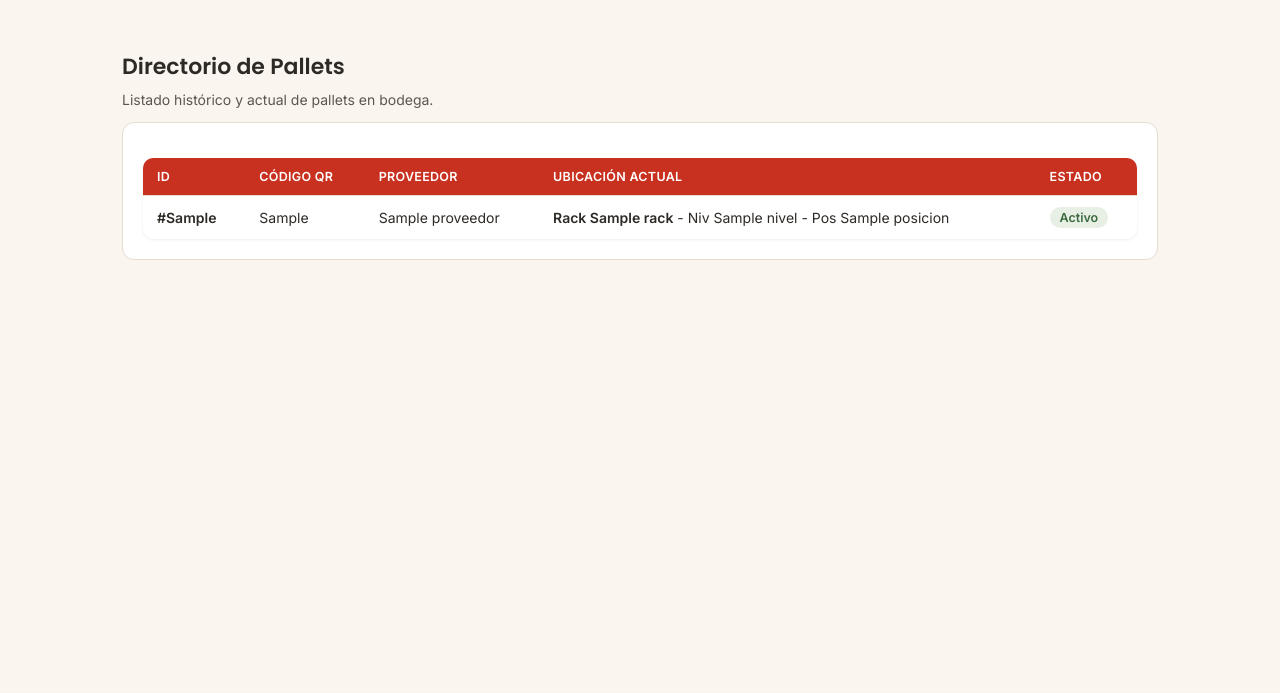
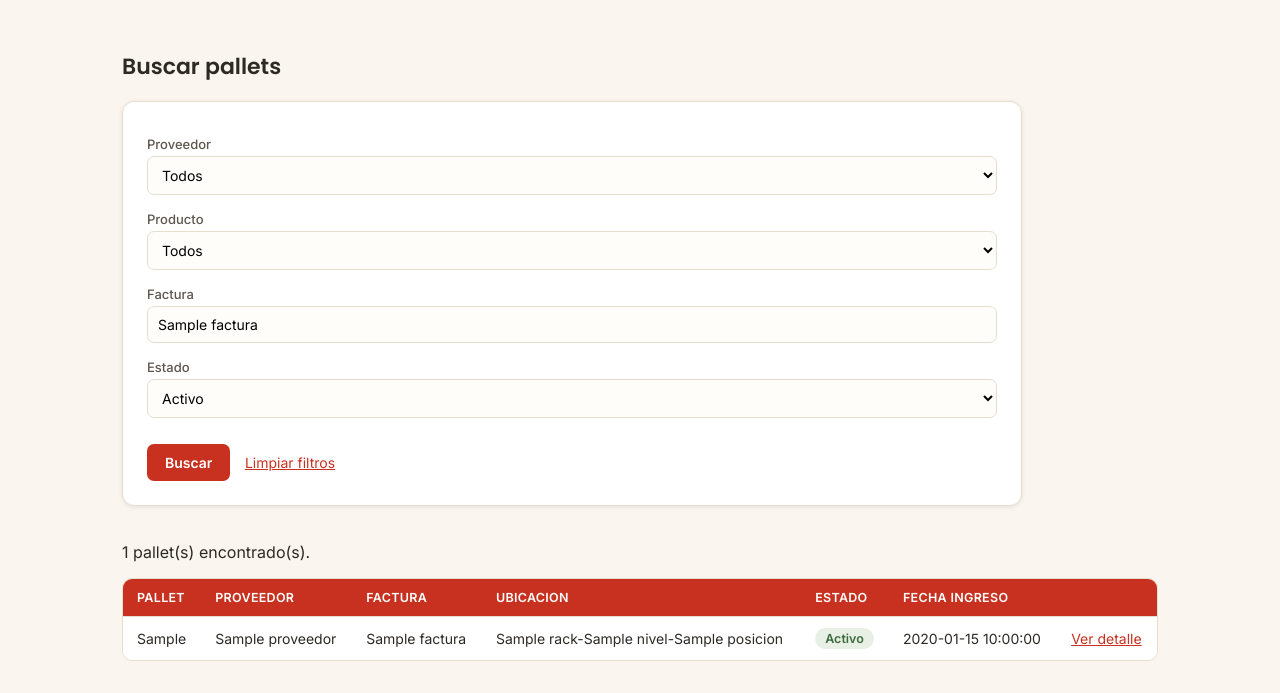
Before and after one commit to sarojasgarrido/Hc-alimentos-, a Flask app: template templates/buscar_pallets.html in a window 1280 px wide. Shown: the part 108-801 px from the top of the page. Before the commit the page ends 368 px from the top, so only its background shows below. Run offline with Flask 3, Linux system fonts and the light colour scheme; the template is opened without the code that fills it: most values are stand-ins (such as "Sample title", 1, 10 or a date in 2020); some libraries are stand-ins or nearby versions.

Commit message:
buscar_pallets.html

```diff
--- a/templates/buscar_pallets.html
+++ b/templates/buscar_pallets.html
@@ -1,45 +1,80 @@
 {% extends "base.html" %}
-{% block titulo %}Buscar Pallets{% endblock %}
+{% block titulo %}Buscar pallets{% endblock %}
 {% block contenido %}
-<h2>Directorio de Pallets</h2>
-<p style="color: var(--gris-texto); font-size: 14px; margin-top: -10px;">Listado histórico y actual de pallets en bodega.</p>
+    <h2>Buscar pallets</h2>
 
-<div style="background: var(--crema-card); padding: 20px; border-radius: 12px; border: 1px solid var(--gris-borde); overflow-x: auto;">
-    <table style="min-width: 800px;">
+    <div class="form-box" style="max-width:900px;">
+        <form method="GET">
+            <label>Proveedor</label>
+            <select name="id_proveedor">
+                <option value="">Todos</option>
+                {% for pr in proveedores %}
+                <option value="{{ pr.id_proveedor }}" {% if filtros.id_proveedor == pr.id_proveedor|string %}selected{% endif %}>{{ pr.nombre }}</option>
+                {% endfor %}
+            </select>
+
+            <label>Producto</label>
+            <select name="id_producto">
+                <option value="">Todos</option>
+                {% for p in productos %}
+                <option value="{{ p.id_producto }}" {% if filtros.id_producto == p.id_producto|string %}selected{% endif %}>{{ p.nombre }}</option>
+                {% endfor %}
+            </select>
+
+            <label>Factura</label>
+            <input type="text" name="factura" value="{{ filtros.factura or '' }}" placeholder="N de factura">
+
+            <label>Estado</label>
+            <select name="estado">
+                <option value="">Todos</option>
+                <option value="Activo" {% if filtros.estado == 'Activo' %}selected{% endif %}>Activo</option>
+                <option value="Picking" {% if filtros.estado == 'Picking' %}selected{% endif %}>Picking</option>
+                <option value="Consumido" {% if filtros.estado == 'Consumido' %}selected{% endif %}>Consumido</option>
+            </select>
+
+            <br><br>
+            <button type="submit">Buscar</button>
+            <a href="{{ url_for('buscar_pallets') }}" style="margin-left:10px; font-size:14px;">Limpiar filtros</a>
+        </form>
+    </div>
+
+    <br>
+
+    {% if resultados is not none %}
+        <p>{{ resultados|length }} pallet(s) encontrado(s).</p>
+        <div class="scroll-box">
+        <table>
             <tr>
-            <th>ID</th>
-            <th>Código QR</th>
+                <th>Pallet</th>
                 <th>Proveedor</th>
-            <th>Ubicación Actual</th>
+                <th>Factura</th>
+                <th>Ubicacion</th>
                 <th>Estado</th>
+                <th>Fecha ingreso</th>
+                <th></th>
             </tr>
-        {% for p in resultados %}
+            {% for r in resultados %}
             <tr>
-            <td><strong>#{{ p.id_pallet }}</strong></td>
-            <td>{{ p.codigo_qr }}</td>
-            <td>{{ p.proveedor or 'Desconocido' }}</td>
+                <td>{{ r.id_pallet }}</td>
+                <td>{{ r.proveedor }}</td>
+                <td>{{ r.factura or "-" }}</td>
                 <td>
-                {% if p.rack %}
-                    <span style="font-weight: 600;">Rack {{ p.rack }}</span> - Niv {{ p.nivel }} - Pos {{ p.posicion }}
+                    {% if r.rack %}{{ r.rack }}-{{ r.nivel }}-{{ r.posicion }}{% else %}-{% endif %}
+                </td>
+                <td>
+                    {% if r.estado == 'Activo' %}
+                        <span class="badge badge-activo">Activo</span>
+                    {% elif r.estado == 'Picking' %}
+                        <span class="badge badge-picking">Picking</span>
                     {% else %}
-                    <span style="color: var(--terracota-oscuro);">Sin asignar / Piso</span>
+                        <span class="badge badge-consumido">{{ r.estado }}</span>
                     {% endif %}
                 </td>
-            <td>
-                {% if p.estado == 'Activo' %}
-                    <span class="badge badge-activo">Activo</span>
-                {% elif p.estado == 'Picking' %}
-                    <span class="badge badge-picking">Picking</span>
-                {% else %}
-                    <span class="badge badge-consumido">{{ p.estado }}</span>
-                {% endif %}
-            </td>
-        </tr>
-        {% else %}
-        <tr>
-            <td colspan="5" style="text-align: center; color: #5C564E; padding: 20px;">No hay pallets registrados o activos en la base de datos.</td>
+                <td>{{ r.fecha_ingreso }}</td>
+                <td><a href="{{ url_for('ver_pallet', id_pallet=r.id_pallet) }}">Ver detalle</a></td>
             </tr>
             {% endfor %}
         </table>
         </div>
+    {% endif %}
 {% endblock %}
```
Lines whose indentation alone changed are shown as unchanged.
